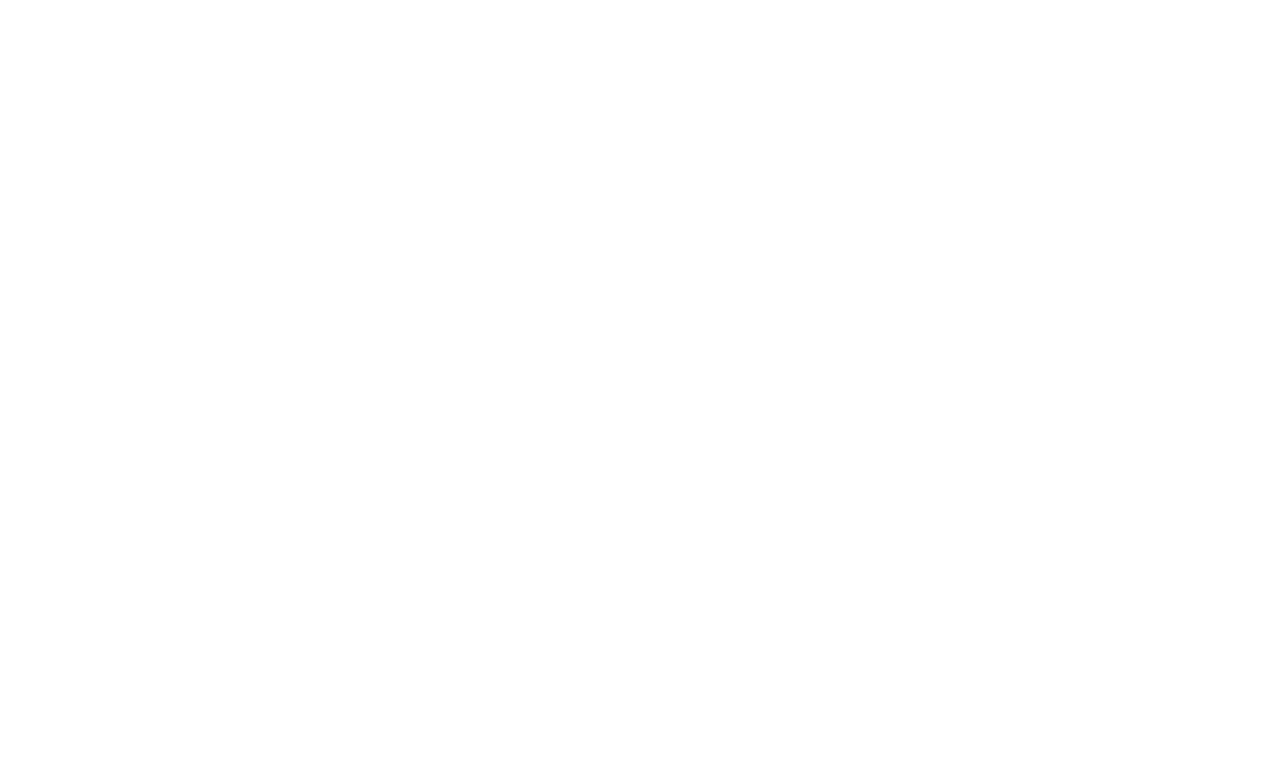
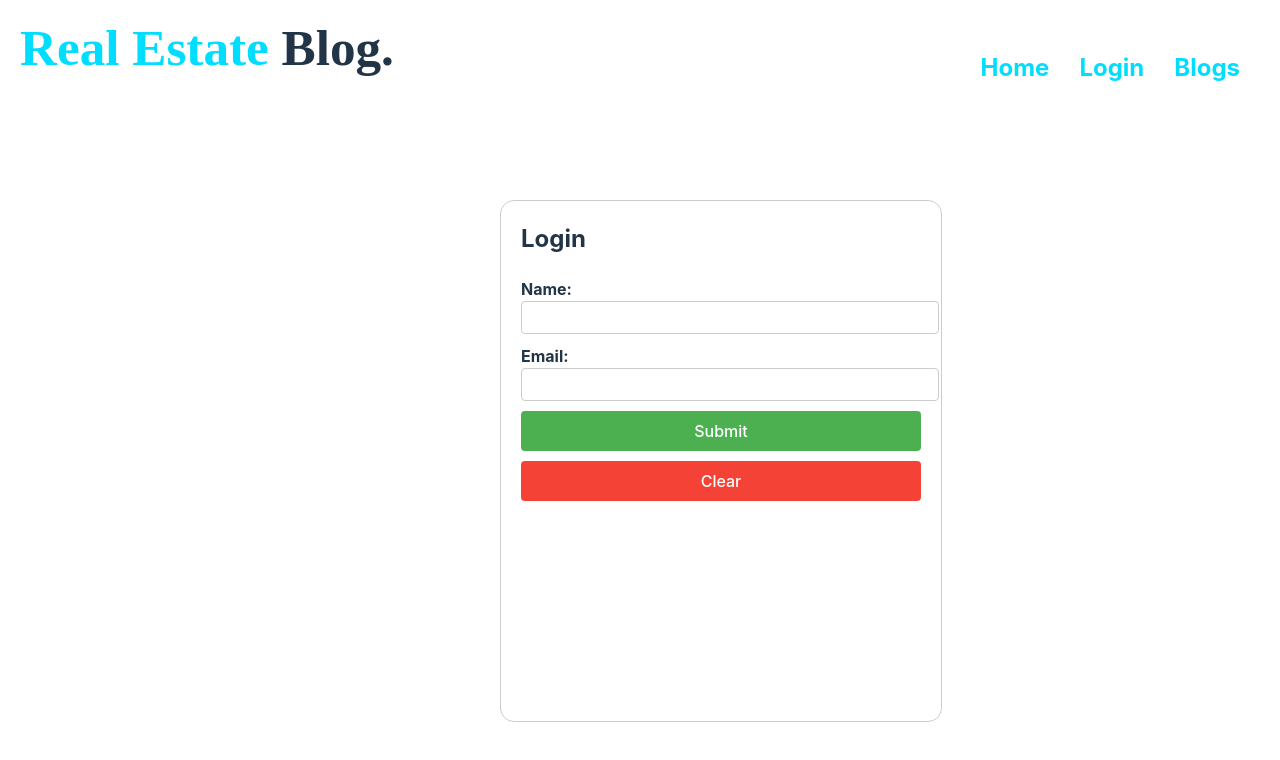
Before and after one commit to mwendwamark/phase-3-react-sinatra-project, a React (Vite) app in the folder frontend-for-sinatra/: page /login in a window 1280 px wide. Before the commit this address had no page. Shown: the top 760 px of the page. Built offline with nearby package versions, Linux system fonts and the light colour scheme; no server answers; a web font is replaced by a local one.

Commit message:
add the functionallity of a like button

```diff
--- a/frontend-for-sinatra/src/components/App.css
+++ b/frontend-for-sinatra/src/components/App.css
@@ -167,4 +167,113 @@ input[type="text"] {
   border-radius: 7px;
   background:rgb(0, 221, 255) ;
   color: black;
+
 }
+/* ===========Form Component Stylings======= */
+.form-container {
+  width: 400px;
+  margin: 120px auto;
+  padding: 20px;
+  border: 1px solid #ccc;
+  border-radius: 14px;
+  margin-left: 500px;
+  justify-content: center;
+  align-items: center;
+  height: 60vh ;
+  margin-top: 200px;
+}
+.form-container h2 {
+  margin-top: 0;
+}
+
+.form-group {
+  margin-bottom: 10px;
+}
+
+.form-group label {
+  display: block;
+  font-weight: bold;
+}
+
+.form-group input[type="text"],
+.form-group input[type="email"],
+.form-group textarea {
+  width: 100%;
+  padding: 8px;
+  border: 1px solid #ccc;
+  border-radius: 4px;
+}
+
+.form-group textarea {
+  resize: vertical;
+  height: 80px;
+}
+
+button[type="submit"],
+button[type="reset"] {
+  display: block;
+  width: 100%;
+  padding: 10px;
+  margin-top: 10px;
+  background-color: #4caf50;
+  color: #fff;
+  border: none;
+  border-radius: 4px;
+  cursor: pointer;
+}
+
+button[type="reset"] {
+  background-color: #f44336;
+}
+
+button[type="submit"]:hover,
+button[type="reset"]:hover {
+  opacity: 0.8;
+}
+/* ======Blogs Styling====== */
+.blogs-container {
+  width: 80%;
+  margin: 0 auto;
+  padding: 20px;
+}
+
+.blogs-heading {
+  font-size: 24px;
+  text-align: center;
+  margin-bottom: 20px;
+  color: #333;
+}
+
+.blog-item {
+  background-color: #f5f5f5;
+  padding: 20px;
+  margin-bottom: 20px;
+  border-radius: 10px;
+  box-shadow: 0 2px 4px rgba(0, 0, 0, 0.1);
+}
+
+.blog-author {
+  font-size: 18px;
+  margin-bottom: 10px;
+  color: #333;
+}
+
+.blog-estate {
+  font-size: 16px;
+  margin-bottom: 10px;
+  color: #888;
+}
+
+.blog-ratings {
+  font-size: 14px;
+  margin-bottom: 5px;
+  color: #333;
+}
+
+.blog-comments {
+  font-size: 14px;
+  color: #555;
+}
+span {
+  color: black;
+}
--- a/frontend-for-sinatra/src/components/App.jsx
+++ b/frontend-for-sinatra/src/components/App.jsx
@@ -1,20 +1,20 @@
 import React from "react";
-import { BrowserRouter  ,Routes, Route } from "react-router-dom";
+import { BrowserRouter, Routes, Route } from "react-router-dom";
 
 import Home from "./Home";
 import Form from "./Form";
-import Navbar from "./Navbar";
+import Blogs from "./Blogs";
 
 function App() {
   return (
     <>
-    {/* <Navbar/> */}
-    <BrowserRouter>
-      <Routes>
-        <Route exact path="/" element={<Home />} />
-        <Route path="/form" element={<Form />} />
-      </Routes>
-    </BrowserRouter>
+      <BrowserRouter>
+        <Routes>
+          <Route exact path="/" element={<Home />} />
+          <Route path="/login" element={<Form />} />
+          <Route path="/blogs" element={<Blogs />}></Route>
+        </Routes>
+      </BrowserRouter>
     </>
   );
 }
--- /dev/null
+++ b/frontend-for-sinatra/src/components/Blogs.jsx
@@ -0,0 +1,183 @@
+import React, { useState, useEffect } from "react";
+import { FontAwesomeIcon } from "@fortawesome/react-fontawesome";
+import { faHeart } from "@fortawesome/free-solid-svg-icons";
+
+function Blogs() {
+  const [blogs, setBlogs] = useState([]);
+  const [owners, setOwners] = useState([]);
+  const [estates, setEstates] = useState([]);
+
+  useEffect(() => {
+    fetch("http://localhost:9292/blogs")
+      .then((response) => response.json())
+      .then((data) => setBlogs(data))
+      .catch((error) => console.error(error));
+
+    fetch("http://localhost:9292/owners")
+      .then((response) => response.json())
+      .then((data) => setOwners(data))
+      .catch((error) => console.error(error));
+
+    fetch("http://localhost:9292/estates")
+      .then((response) => response.json())
+      .then((data) => setEstates(data))
+      .catch((error) => console.error(error));
+  }, []);
+
+  const handleLike = (blogId) => {
+    // Find the blog in the current state
+    const blogToUpdate = blogs.find((blog) => blog.id === blogId);
+
+    // Increment the likes in the frontend immediately
+    const updatedBlogs = blogs.map((blog) => {
+      if (blog.id === blogId) {
+        return {
+          ...blog,
+          likes: blog.likes + 1,
+        };
+      }
+      return blog;
+    });
+    setBlogs(updatedBlogs);
+
+    // Make a PATCH request to the backend API to update the likes of the blog
+    fetch(`http://localhost:9292/blogs/${blogId}`, {
+      method: "PATCH",
+      headers: {
+        "Content-Type": "application/json",
+      },
+      body: JSON.stringify({
+        likes: blogToUpdate.likes + 1,
+      }),
+    })
+      .then((response) => response.json())
+      .then((data) => {
+        // Update the blogs state with the updated likes from the backend
+        const updatedBlogs = blogs.map((blog) => {
+          if (blog.id === blogId) {
+            return {
+              ...blog,
+              likes: data.likes,
+            };
+          }
+          return blog;
+        });
+        setBlogs(updatedBlogs);
+      })
+      .catch((error) => console.error(error));
+  };
+
+  return (
+    <div className="blogs-container">
+      <h1 className="blogs-heading">Blogs</h1>
+      {blogs.map((blog) => (
+        <div className="blog-item" key={blog.id}>
+          <h2 className="blog-author">Author: {blog.owner_id}</h2>
+          <h3 className="blog-estate">Estate: {blog.house_id}</h3>
+          <p className="blog-ratings">Ratings: {blog.ratings}</p>
+          <p className="blog-comments">Comments: {blog.comments}</p>
+          <div className="blog-likes">
+            <button onClick={() => handleLike(blog.id)}>
+              <FontAwesomeIcon icon={faHeart} />
+            </button>
+            <span>{blog.likes} Likes</span>
+          </div>
+        </div>
+      ))}
+    </div>
+  );
+}
+
+export default Blogs;
+
+// import React, { useState, useEffect } from "react";
+// import { FontAwesomeIcon } from "@fortawesome/react-fontawesome";
+// import { faHeart } from "@fortawesome/free-solid-svg-icons";
+
+// function Blogs() {
+//   const [blogs, setBlogs] = useState([]);
+//   const [owners, setOwners] = useState([]);
+//   const [estates, setEstates] = useState([]);
+
+//   useEffect(() => {
+//     fetch("http://localhost:9292/blogs")
+//       .then((response) => response.json())
+//       .then((data) => setBlogs(data))
+//       .catch((error) => console.error(error));
+
+//     fetch("http://localhost:9292/owners")
+//       .then((response) => response.json())
+//       .then((data) => setOwners(data))
+//       .catch((error) => console.error(error));
+
+//     fetch("http://localhost:9292/estates")
+//       .then((response) => response.json())
+//       .then((data) => setEstates(data))
+//       .catch((error) => console.error(error));
+//   }, []);
+
+//   const handleLike = (blogId) => {
+//     // Find the blog in the current state
+//     const blogToUpdate = blogs.find((blog) => blog.id === blogId);
+
+//     // Increment the likes in the frontend immediately
+//     const updatedBlogs = blogs.map((blog) => {
+//       if (blog.id === blogId) {
+//         return {
+//           ...blog,
+//           likes: blog.likes + 1,
+//         };
+//       }
+//       return blog;
+//     });
+//     setBlogs(updatedBlogs);
+
+//     // Make a PUT request to the backend API to update the likes of the blog
+//     fetch(`http://localhost:9292/blogs/${blogId}/like`, {
+//       method: "PUT",
+//       headers: {
+//         "Content-Type": "application/json",
+//       },
+//       body: JSON.stringify({
+//         likes: blogToUpdate.likes + 1,
+//       }),
+//     })
+//       .then((response) => response.json())
+//       .then((data) => {
+//         // Update the blogs state with the updated likes from the backend
+//         const updatedBlogs = blogs.map((blog) => {
+//           if (blog.id === blogId) {
+//             return {
+//               ...blog,
+//               likes: data.likes,
+//             };
+//           }
+//           return blog;
+//         });
+//         setBlogs(updatedBlogs);
+//       })
+//       .catch((error) => console.error(error));
+//   };
+
+//   return (
+//     <div className="blogs-container">
+//       <h1 className="blogs-heading">Blogs</h1>
+//       {blogs.map((blog) => (
+//         <div className="blog-item" key={blog.id}>
+//           <h2 className="blog-author">Author: {blog.owner_id}</h2>
+//           <h3 className="blog-estate">Estate: {blog.house_id}</h3>
+//           <p className="blog-ratings">Ratings: {blog.ratings}</p>
+//           <p className="blog-comments">Comments: {blog.comments}</p>
+//           <div className="blog-likes">
+//             <button onClick={() => handleLike(blog.id)}>
+//               <FontAwesomeIcon icon={faHeart} />
+//             </button>
+//             <span>{blog.likes} Likes</span>
+//           </div>
+//         </div>
+//       ))}
+//     </div>
+//   );
+// }
+
+// export default Blogs;
--- a/frontend-for-sinatra/src/components/Form.jsx
+++ b/frontend-for-sinatra/src/components/Form.jsx
@@ -8,15 +8,21 @@ function Form() {
     email: "",
     ratings: "",
     comments: "",
-    imageUrl: "",
+    image_url: "",
   });
 
   const [blogs, setBlogs] = useState([]);
+  const [owners, setOwners] = useState([]);
 
   useEffect(() => {
     fetch("http://localhost:9292/blogs")
       .then((response) => response.json())
       .then((data) => setBlogs(data))
+      .catch((error) => console.error(error));
+
+    fetch("http://localhost:9292/owners")
+      .then((response) => response.json())
+      .then((data) => setOwners(data))
       .catch((error) => console.error(error));
   }, []);
 
@@ -30,7 +36,7 @@ function Form() {
 
   const handleSubmit = (e) => {
     e.preventDefault();
-    fetch("http://localhost:9292/blogs", {
+    fetch("http://localhost:9292/owners", {
       method: "POST",
       headers: {
         "Content-Type": "application/json",
@@ -46,10 +52,21 @@ function Form() {
           email: "",
           ratings: "",
           comments: "",
-          imageUrl: "",
+          image_url: "",
         });
       })
       .catch((error) => console.error(error));
+  };
+
+  const handleReset = () => {
+    setFormData({
+      description: "",
+      name: "",
+      email: "",
+      ratings: "",
+      comments: "",
+      image_url: "",
+    });
   };
 
   return (
@@ -60,18 +77,9 @@ function Form() {
       <Navbar />
 
       <div className="form-container">
-        <form onSubmit={handleSubmit}>
-          <h2>Feel free to add a blog</h2>
-          <div className="form-group">
-            <label>Description:</label>
-            <input
-              type="text"
-              name="description"
-              value={formData.description}
-              onChange={handleChange}
-              required
-            />
-          </div>
+        <form onSubmit={handleSubmit} className="form-container-input">
+          <h2 className="heading-2">Login</h2>
+
           <div className="form-group">
             <label>Name:</label>
             <input
@@ -92,36 +100,11 @@ function Form() {
               required
             />
           </div>
-          <div className="form-group">
-            <label>Rating:</label>
-            <input
-              type="number"
-              name="ratings"
-              value={formData.ratings}
-              onChange={handleChange}
-              required
-            />
-          </div>
-          <div className="form-group">
-            <label>Comments:</label>
-            <textarea
-              name="comments"
-              value={formData.comments}
-              onChange={handleChange}
-              required
-            ></textarea>
-          </div>
-          <div className="form-group">
-            <label>Image URL:</label>
-            <input
-              type="text"
-              name="imageUrl"
-              value={formData.imageUrl}
-              onChange={handleChange}
-            />
-          </div>
+
           <button type="submit">Submit</button>
-          <button type="reset">Clear</button>
+          <button type="reset" onClick={handleReset}>
+            Clear
+          </button>
         </form>
       </div>
     </>
--- a/frontend-for-sinatra/src/components/Home.jsx
+++ b/frontend-for-sinatra/src/components/Home.jsx
@@ -124,12 +124,12 @@ function Home() {
               <p className="information-p">
                 <span>Description: </span> {house.description}
               </p>
-              <button
+              {/* <button
                 onClick={() => handleShowComments(house.id)}
                 className="show-comments-button"
               >
                 {showComments[house.id] ? "Hide Comments" : "Show Comments"}
-              </button>
+              </button> */}
               {showComments[house.id] && (
                 <div className="comments-section">
                   {house.comments.map((comment, index) => (
--- a/frontend-for-sinatra/src/components/Navbar.jsx
+++ b/frontend-for-sinatra/src/components/Navbar.jsx
@@ -10,7 +10,10 @@ function Navbar() {
           <Link to="/">Home</Link>
         </li>
         <li className="nav-link">
-          <Link to="/form">Participate</Link>
+          <Link to="/login">Login</Link>
+        </li>
+        <li className="nav-link">
+          <Link to="/blogs">Blogs</Link>
         </li>
 
 
```
